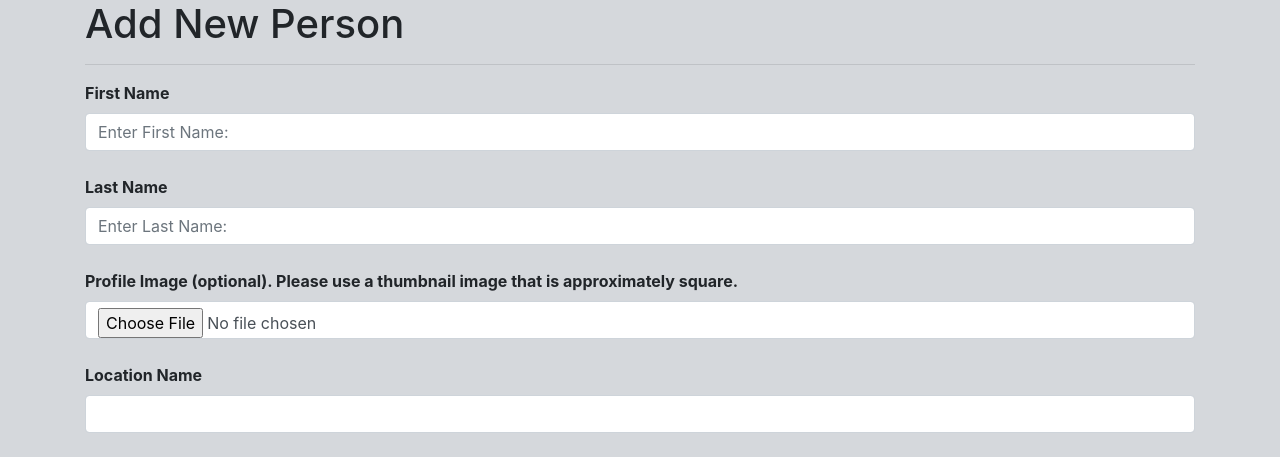
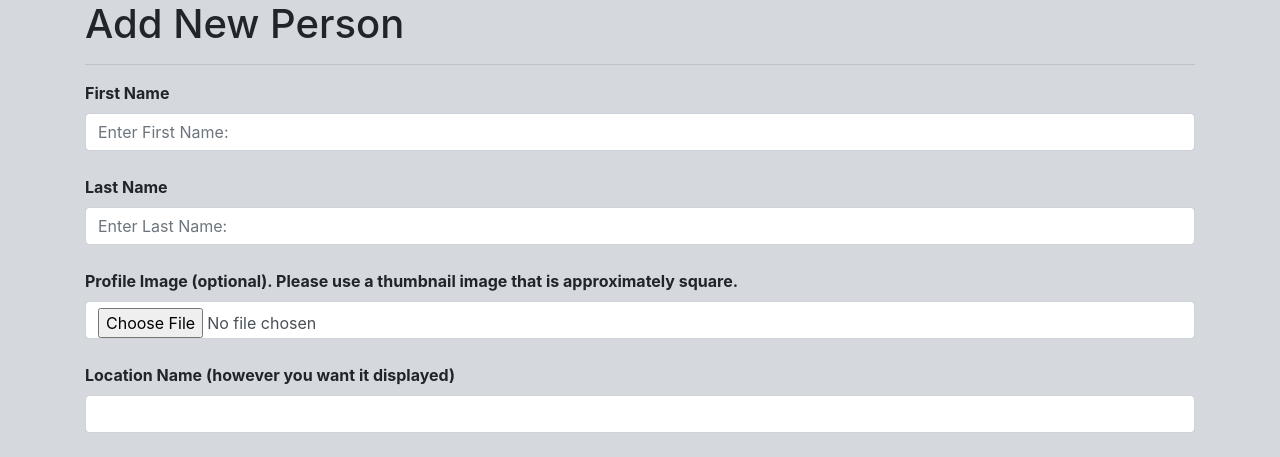
Before and after one commit to andrewt110216/weatherfam, a Django app: page /weather/add-person/ in a window 1280 px wide. Shown: the part 80-537 px from the top of the page. Run offline with Django 4.2, Linux system fonts and the light colour scheme; the visitor is signed in with stand-in values (Sample User, id 1); some libraries are stand-ins or nearby versions.

Commit message:
minor updates to html

```diff
--- a/weather/templates/weather/add_person.html
+++ b/weather/templates/weather/add_person.html
@@ -15,7 +15,7 @@
             <label for="formFile" class="form-label"><b>Profile Image (optional). Please use a thumbnail image that is approximately square.</b></label>
             <input type="file" class="form-control mb-4" name="formFile">
 
-            <label for="locationName" class="form-label"><b>Location Name</b></label>
+            <label for="locationName" class="form-label"><b>Location Name (however you want it displayed)</b></label>
             <input type="text" class="form-control mb-4" name="locationName">
 
             <input type="hidden" id="lat" name="lat" value="38.89842698419016">
--- a/weather/templates/weather/home.html
+++ b/weather/templates/weather/home.html
@@ -63,7 +63,7 @@
         <h1>Welcome to Project Beta!</h1>
         <h4 class="font-italic font-weight-light">A weather app with personality.</h4>
         <hr>
-        <p>Project Beta allows you to follow the weather in locations that matter to you and your loved ones.</p>
+        <p>Project Beta allows you to follow the weather in locations that matter to you and your loved ones, in a personalized way.</p>
         <p>Please log in or sign up above to begin.</p>
     </div>
 
```
